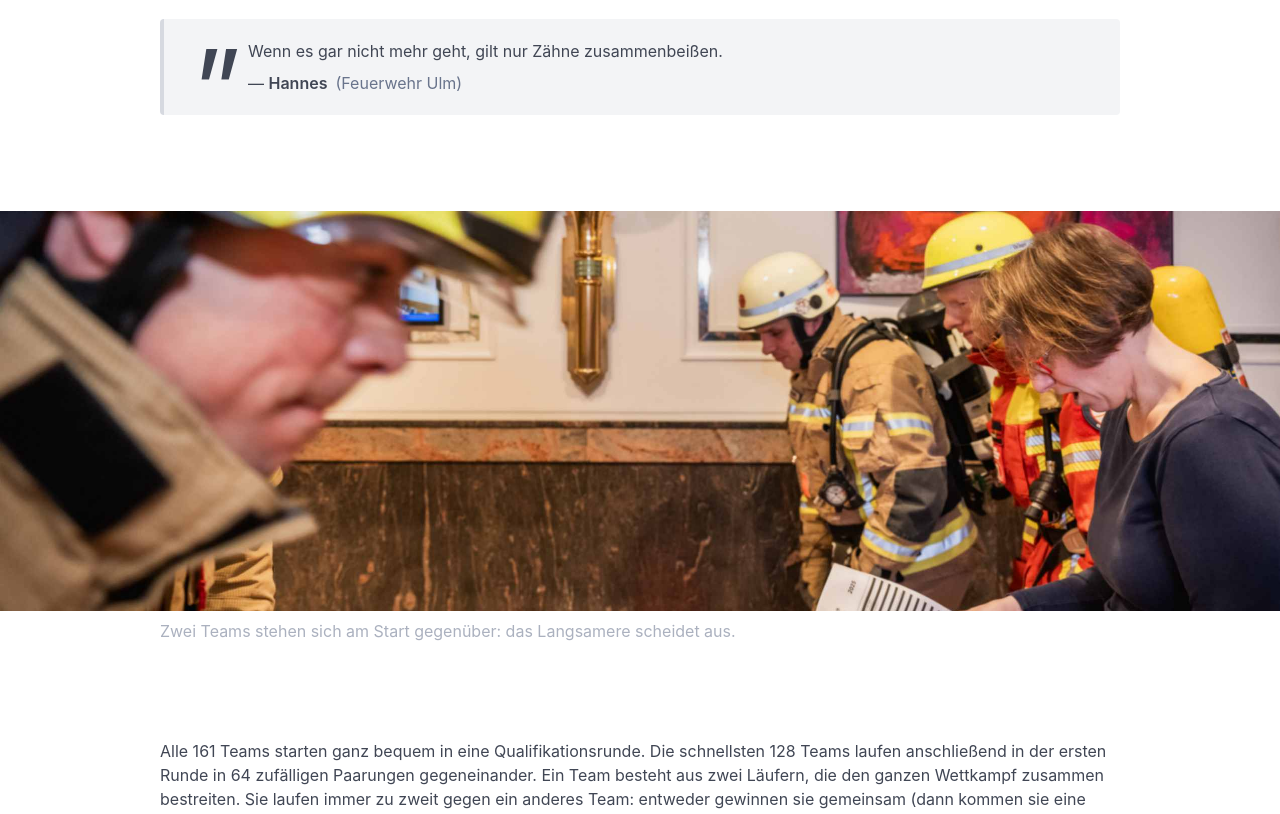
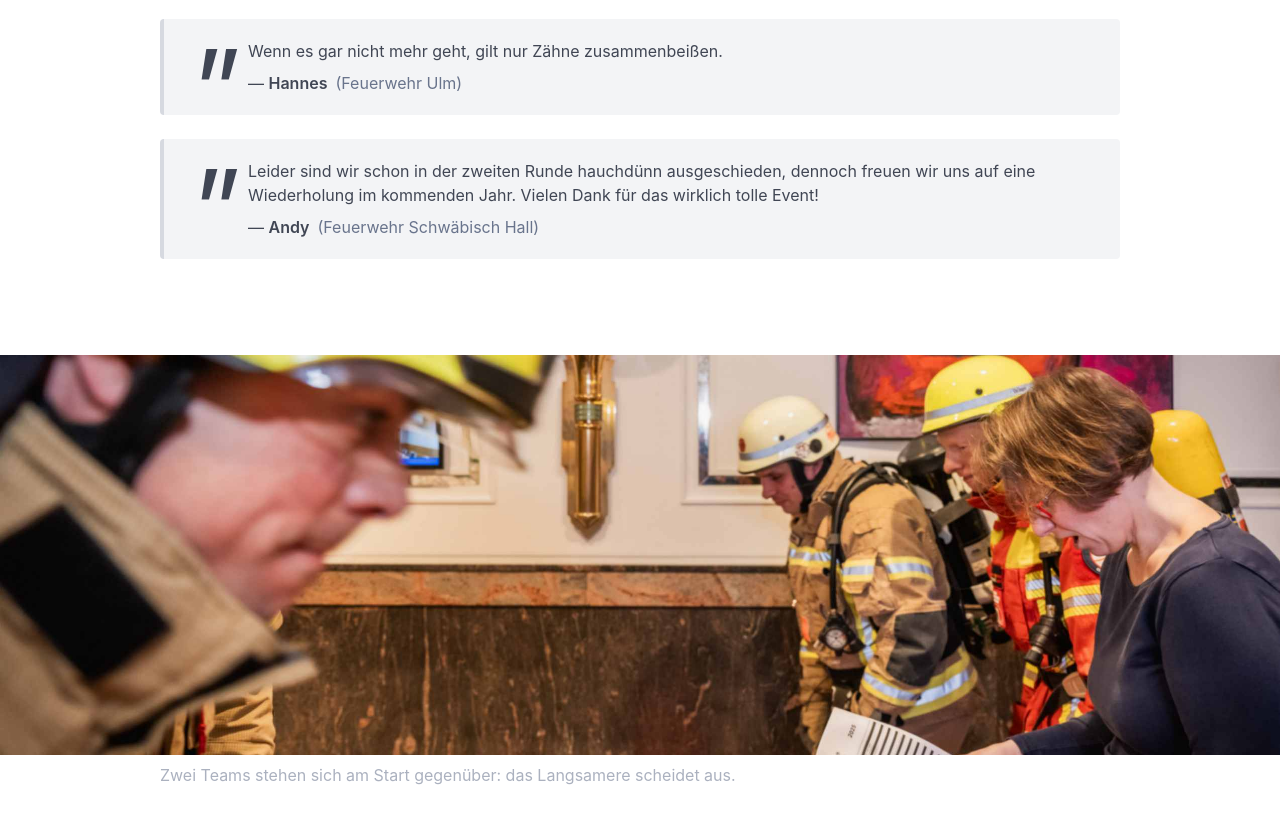
Before and after one commit to steffkes/schachmatt-ulm, a Nuxt app: page / in a window 1280 px wide. Shown: the part 3720-4534 px from the top of the page. Built offline with nearby package versions, Linux system fonts and the light colour scheme; no server answers.

Commit message:
add andy's quote

```diff
--- a/pages/index.vue
+++ b/pages/index.vue
@@ -193,6 +193,22 @@
           </p>
         </div>
       </article>
+
+      <article class="message">
+        <div class="message-body">
+          <blockquote>
+            <p>
+              Leider sind wir schon in der zweiten Runde hauchdünn
+              ausgeschieden, dennoch freuen wir uns auf eine Wiederholung im
+              kommenden Jahr. Vielen Dank für das wirklich tolle Event!
+            </p>
+          </blockquote>
+          <p class="mt-2">
+            — <strong>Andy</strong>
+            <span class="ml-2 has-text-grey">(Feuerwehr Schwäbisch Hall)</span>
+          </p>
+        </div>
+      </article>
     </div>
   </section>
 
```
